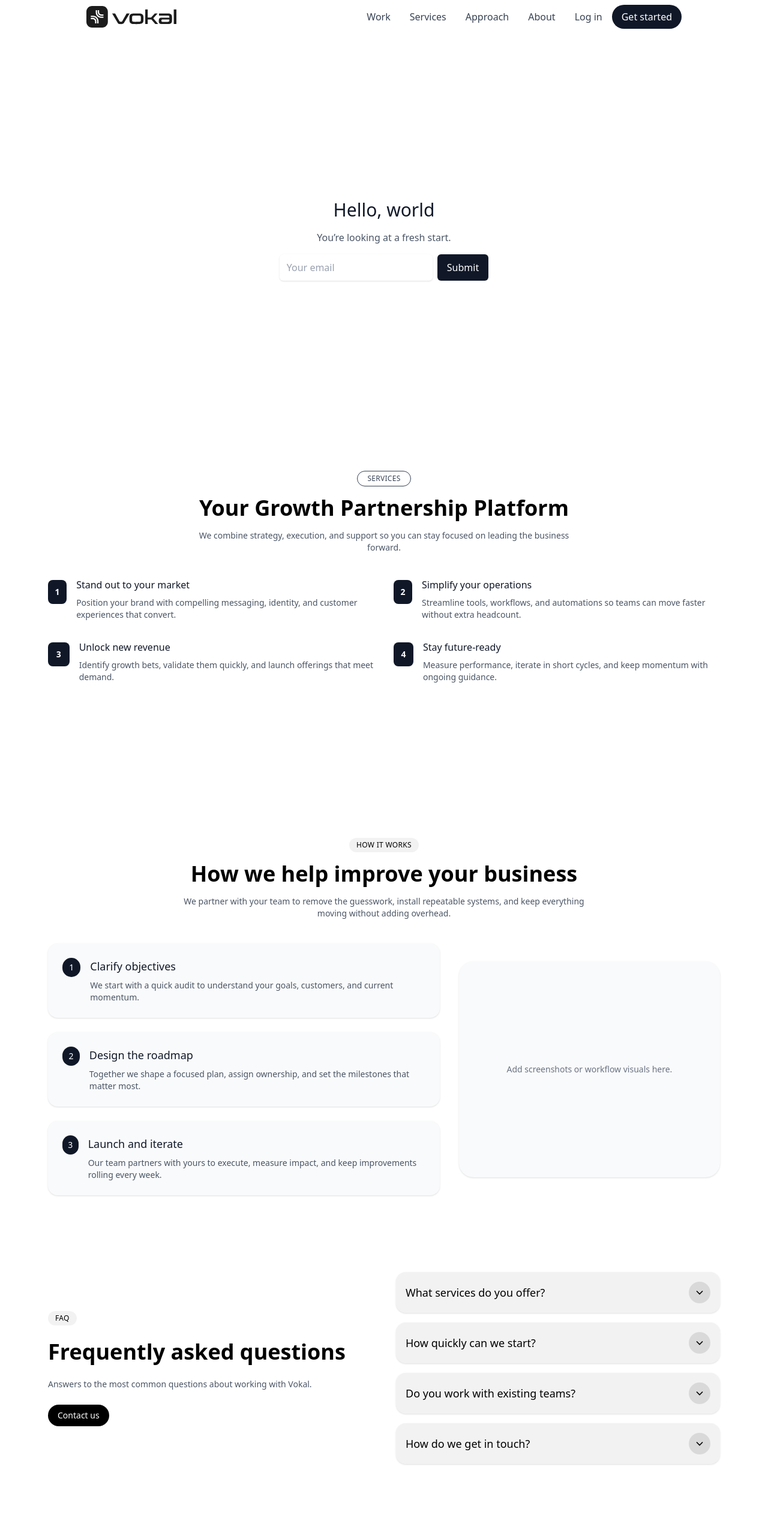
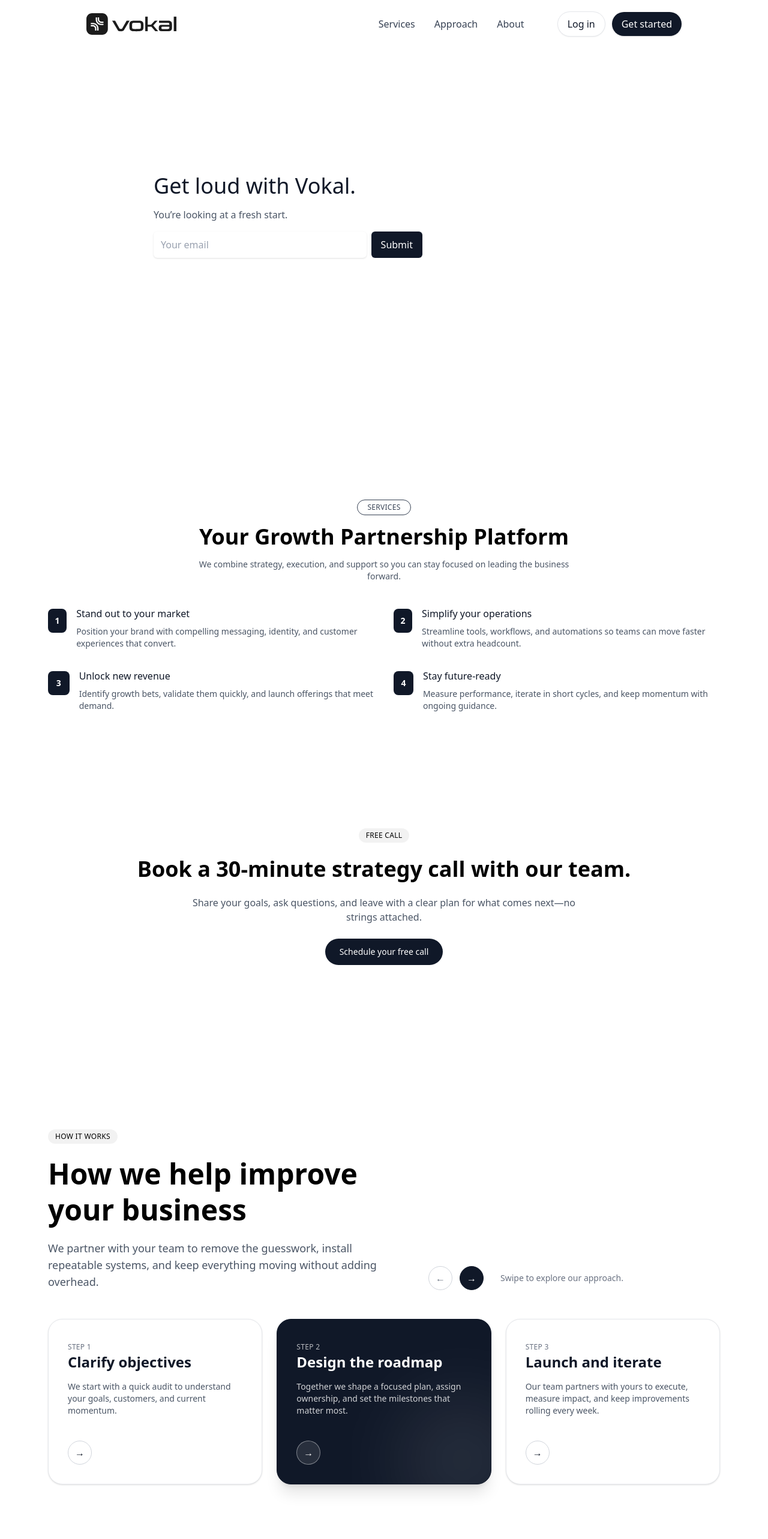
Before and after one commit to vokaldigital/vokal-web, a Next.js app: page / in a window 1280 px wide. Shown: the top 2566 px of the page at 60% size. Built offline with nearby package versions, Linux system fonts and the light colour scheme.

Commit message:
Updated Layout, Spacing, Structure, Nav, CTAs

```diff
--- a/src/app/page.tsx
+++ b/src/app/page.tsx
@@ -3,11 +3,11 @@ import Link from "next/link";
 export default function Home() {
   return (
     <main className="min-h-dvh">
-      <section className="min-h-[80svh] grid place-items-center p-6">
-        <div className="text-center space-y-4">
-          <h1 className="text-3xl font-medium">Hello, world</h1>
+      <section className="min-h-[80svh] grid place-items-center px-6 pb-24 pt-12 md:pb-32">
+        <div className="w-full max-w-3xl space-y-4 text-left">
+          <h1 className="text-3xl font-medium sm:text-4xl">Get loud with Vokal.</h1>
           <p className="text-gray-600">You’re looking at a fresh start.</p>
-          <form className="mx-auto flex max-w-md items-center gap-2" action="/contact">
+          <form className="flex max-w-md items-center gap-2" action="/contact">
             <input
               type="email"
               name="email"
@@ -29,7 +29,7 @@ export default function Home() {
 
       {/* Services segment */}
       <section aria-labelledby="services-heading" className="w-full bg-white text-black">
-        <div className="mx-auto max-w-6xl px-4 py-16 space-y-10">
+        <div className="mx-auto max-w-6xl px-4 py-24 md:py-28 space-y-10">
           <div className="text-center space-y-4">
             <span className="inline-flex items-center rounded-full border px-4 py-1 text-xs font-medium uppercase tracking-wide text-gray-700">
               Services
@@ -58,54 +58,114 @@ export default function Home() {
         </div>
       </section>
 
+      {/* Free call CTA */}
+      <section aria-labelledby="call-heading" className="w-full bg-white text-black">
+        <div className="mx-auto max-w-5xl px-4 py-16 md:py-20 text-center space-y-6">
+          <span className="inline-flex items-center rounded-full bg-black/5 px-3 py-1 text-xs font-medium uppercase tracking-wide">
+            Free Call
+          </span>
+          <h2 id="call-heading" className="text-3xl font-semibold sm:text-4xl">
+            Book a 30-minute strategy call with our team.
+          </h2>
+          <p className="mx-auto max-w-2xl text-gray-600">
+            Share your goals, ask questions, and leave with a clear plan for what comes next—no strings attached.
+          </p>
+          <Link
+            href="/contact"
+            className="inline-flex items-center justify-center rounded-full bg-gray-900 px-6 py-3 text-sm font-medium text-white transition-colors hover:bg-black"
+          >
+            Schedule your free call
+          </Link>
+        </div>
+      </section>
+
       {/* Spacer */}
-      <div aria-hidden className="h-24 md:h-32" />
+      <div aria-hidden className="h-14 md:h-20" />
 
-      {/* How we help — structured explainer */}
+      {/* How we help — productized spread */}
       <section aria-labelledby="help-heading" className="w-full bg-white text-black">
-        <div className="mx-auto max-w-6xl px-4 py-16 space-y-10">
-          <div className="text-center space-y-4">
+        <div className="mx-auto max-w-6xl px-4 py-24 md:py-28 space-y-12">
+          <div className="grid gap-10 lg:grid-cols-[minmax(0,1.1fr)_minmax(0,0.9fr)] lg:items-end">
+            <div className="space-y-5">
               <span className="inline-flex items-center rounded-full bg-black/5 px-3 py-1 text-xs font-medium uppercase tracking-wide">
                 How it works
               </span>
-            <h2 id="help-heading" className="text-3xl font-semibold sm:text-4xl">
+              <h2
+                id="help-heading"
+                className="text-3xl font-semibold leading-tight sm:text-4xl md:text-5xl"
+              >
                 How we help improve your business
               </h2>
-            <p className="mx-auto max-w-2xl text-sm text-gray-600">
+              <p className="max-w-xl text-base text-gray-600 sm:text-lg">
                 We partner with your team to remove the guesswork, install repeatable systems, and keep everything moving without adding overhead.
               </p>
             </div>
 
-          <div className="grid gap-8 lg:grid-cols-[minmax(0,1.5fr)_minmax(0,1fr)] lg:items-center">
-            <div className="space-y-6">
-              {helpSteps.map((step, index) => (
-                <div
-                  key={step.title}
-                  className="flex items-start gap-4 rounded-2xl bg-gray-50 p-6 shadow-sm"
-                >
-                  <span className="flex h-8 w-8 items-center justify-center rounded-full bg-gray-900 text-sm font-medium text-white">
-                    {index + 1}
+            <div className="flex items-center gap-3 text-sm text-gray-500">
+              <span className="inline-flex h-10 w-10 items-center justify-center rounded-full border border-gray-300 text-base">
+                ←
               </span>
-                  <div>
-                    <h3 className="text-lg font-medium text-gray-900">{step.title}</h3>
-                    <p className="mt-2 text-sm text-gray-600">{step.description}</p>
+              <span className="inline-flex h-10 w-10 items-center justify-center rounded-full border border-gray-900 bg-gray-900 text-base text-white">
+                →
+              </span>
+              <span className="ml-4 hidden text-gray-500 sm:block">
+                Swipe to explore our approach.
+              </span>
             </div>
           </div>
-              ))}
+
+          <div className="grid gap-6 md:grid-cols-3">
+            {helpSteps.map((step, index) => {
+              const isFeatureCard = index === 1;
+              return (
+                <article
+                  key={step.title}
+                  className={`group relative flex min-h-[260px] flex-col justify-between overflow-hidden rounded-3xl border p-8 transition-shadow ${
+                    isFeatureCard
+                      ? "border-gray-900 bg-gray-900 text-white shadow-xl"
+                      : "border-gray-200 bg-white text-gray-900 shadow-sm hover:shadow-md"
+                  }`}
+                >
+                  <div className="space-y-4">
+                    <span
+                      className={`text-xs font-medium uppercase tracking-wide ${
+                        isFeatureCard ? "text-white/70" : "text-gray-500"
+                      }`}
+                    >
+                      Step {index + 1}
+                    </span>
+                    <h3 className="text-2xl font-semibold leading-tight">{step.title}</h3>
+                    <p
+                      className={`text-sm ${
+                        isFeatureCard ? "text-white/80" : "text-gray-600"
+                      }`}
+                    >
+                      {step.description}
+                    </p>
                   </div>
-
-            <div className="rounded-3xl bg-gray-50 p-10 shadow-sm">
-              <div className="flex h-full min-h-[280px] items-center justify-center text-sm text-gray-500">
-                Add screenshots or workflow visuals here.
-              </div>
-            </div>
+                  <span
+                    aria-hidden
+                    className={`mt-10 inline-flex h-10 w-10 items-center justify-center rounded-full border text-base transition-transform group-hover:translate-x-1 ${
+                      isFeatureCard
+                        ? "border-white/40 bg-white/10 text-white"
+                        : "border-gray-300 text-gray-900"
+                    }`}
+                  >
+                    →
+                  </span>
+                  {isFeatureCard && (
+                    <span className="pointer-events-none absolute -bottom-16 -right-14 h-52 w-52 rounded-full bg-white/10 blur-3xl" />
+                  )}
+                </article>
+              );
+            })}
           </div>
         </div>
       </section>
 
       {/* FAQ */}
       <section aria-labelledby="faq-heading" className="w-full bg-white text-black">
-        <div className="mx-auto flex max-w-6xl flex-col gap-10 px-4 py-16 lg:flex-row lg:items-center lg:justify-between">
+        <div className="mx-auto flex max-w-6xl flex-col gap-12 px-4 py-24 md:py-28 lg:flex-row lg:items-center lg:justify-between">
           <div className="w-full max-w-xl space-y-6">
             <span className="inline-flex items-center rounded-full bg-black/5 px-3 py-1 text-xs font-medium uppercase tracking-wide text-black">
               FAQ
@@ -152,26 +212,6 @@ export default function Home() {
         </div>
       </section>
 
-      {/* Free call CTA */}
-      <section aria-labelledby="call-heading" className="w-full bg-white text-black">
-        <div className="mx-auto max-w-5xl px-4 py-20 text-center space-y-6">
-          <span className="inline-flex items-center rounded-full bg-black/5 px-3 py-1 text-xs font-medium uppercase tracking-wide">
-            Free Call
-          </span>
-          <h2 id="call-heading" className="text-3xl font-semibold sm:text-4xl">
-            Book a 30-minute strategy call with our team.
-          </h2>
-          <p className="mx-auto max-w-2xl text-gray-600">
-            Share your goals, ask questions, and leave with a clear plan for what comes next—no strings attached.
-          </p>
-          <Link
-            href="/contact"
-            className="inline-flex items-center justify-center rounded-full bg-gray-900 px-6 py-3 text-sm font-medium text-white transition-colors hover:bg-black"
-          >
-            Schedule your free call
-          </Link>
-        </div>
-      </section>
     </main>
   );
 }
--- a/src/components/Nav.tsx
+++ b/src/components/Nav.tsx
@@ -9,7 +9,7 @@ export default function Nav() {
 
   return (
     <nav className="fixed inset-x-0 top-0 z-50 bg-white/80 backdrop-blur">
-      <div className="mx-auto max-w-5xl px-4">
+      <div className="mx-auto max-w-5xl px-4 py-3">
         <div className="flex h-14 items-center justify-between">
           <Link href="/" className="flex items-center" aria-label="Vokal home">
             <Image src="/vokal-logo.svg" alt="Vokal" width={150} height={36} priority />
@@ -17,9 +17,6 @@ export default function Nav() {
 
           {/* Desktop links */}
           <nav className="hidden items-center gap-8 text-sm md:flex md:text-base" aria-label="Primary">
-            <Link href="/work" className="text-gray-700 transition-colors hover:text-gray-900">
-              Work
-            </Link>
             <Link href="/services" className="text-gray-700 transition-colors hover:text-gray-900">
               Services
             </Link>
@@ -29,13 +26,16 @@ export default function Nav() {
             <Link href="/about" className="text-gray-700 transition-colors hover:text-gray-900">
               About
             </Link>
-            <div className="flex items-center gap-4">
-              <Link href="/login" className="text-gray-700 transition-colors hover:text-gray-900">
+            <div className="flex items-center gap-3 pl-6">
+              <Link
+                href="/login"
+                className="rounded-full bg-white px-4 py-2 text-gray-900 shadow-sm ring-1 ring-gray-200 transition-colors hover:bg-gray-50"
+              >
                 Log in
               </Link>
               <Link
                 href="/get-started"
-                className="rounded-full bg-gray-900 px-4 py-2 text-white transition-colors hover:bg-black"
+                className="rounded-full bg-gray-900 px-4 py-2 text-white shadow-sm transition-colors hover:bg-black"
               >
                 Get started
               </Link>
@@ -62,9 +62,6 @@ export default function Nav() {
           <div className="md:hidden">
             <div className="mt-2 rounded-md bg-white p-2 shadow">
               <div className="flex flex-col gap-1">
-                <Link href="/work" className="px-2 py-2 text-gray-800 hover:text-black" onClick={() => setOpen(false)}>
-                  Work
-                </Link>
                 <Link href="/services" className="px-2 py-2 text-gray-800 hover:text-black" onClick={() => setOpen(false)}>
                   Services
                 </Link>
```
Lines whose indentation alone changed are shown as unchanged.
